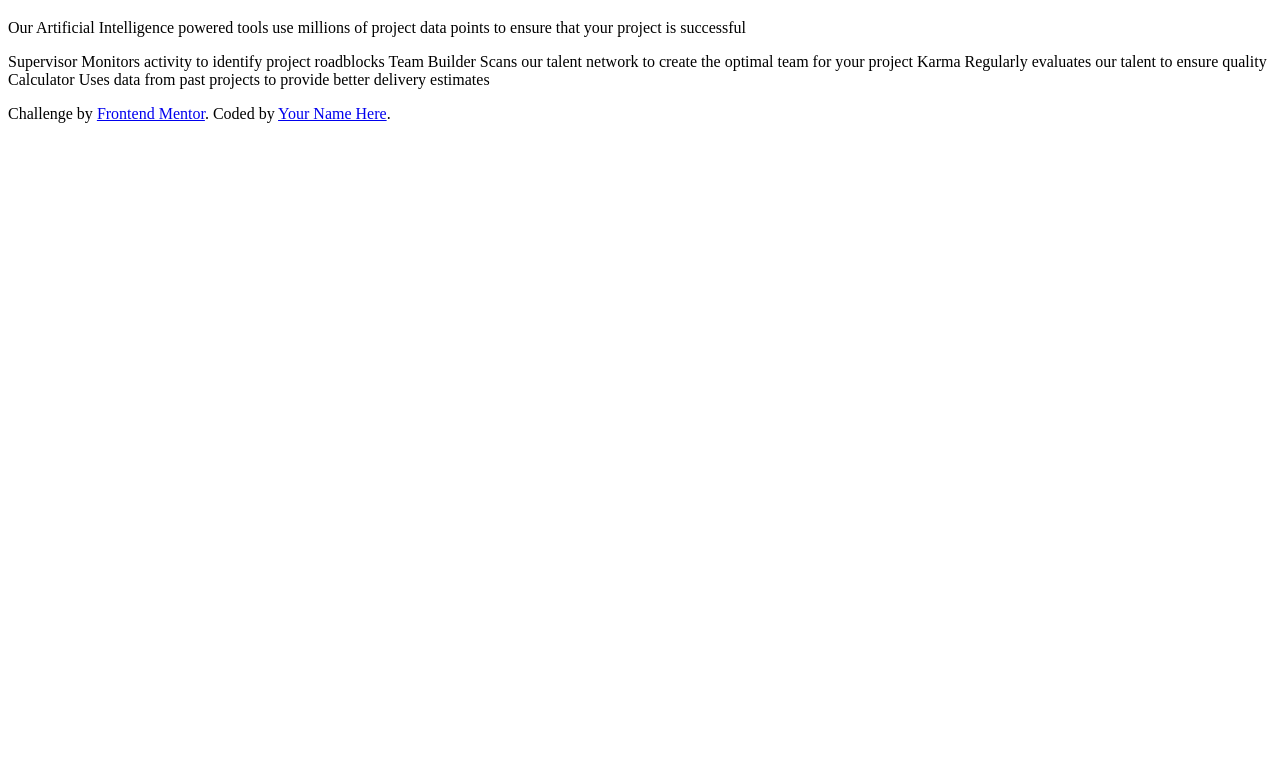
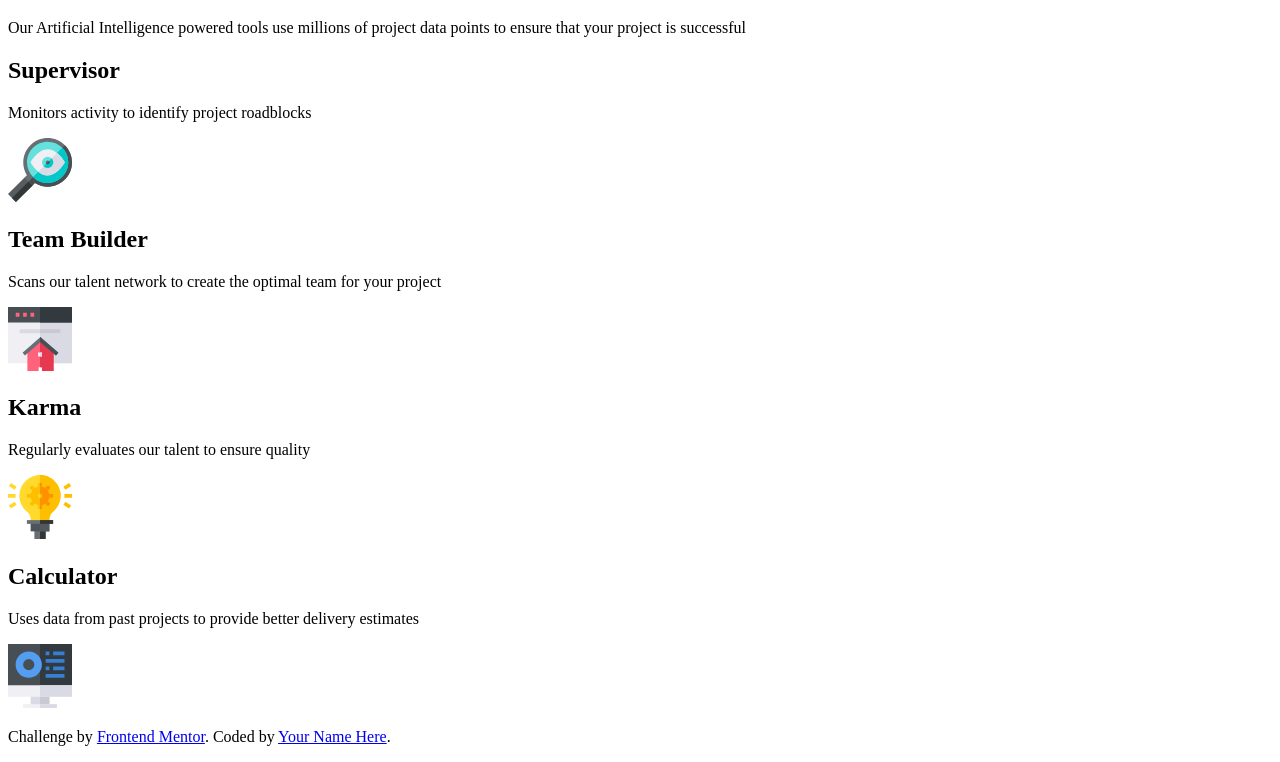
Before and after one commit to thelastmedici/JS_LEARNING, a plain HTML site: page four-card-feature-section/index.html in a window 1280 px wide. Shown: the part 61-823 px from the top of the page. Before the commit the page ends 800 px from the top, so only its background shows below. Drawn offline with Linux system fonts and the light colour scheme.

Commit message:
finished markup

```diff
--- a/four-card-feature-section/index.html
+++ b/four-card-feature-section/index.html
@@ -10,6 +10,7 @@
 </head>
 <body>
 
+  <div class="container">
     <header>
       <h1>
         Reliable, efficient delivery
@@ -19,29 +20,46 @@
         Our Artificial Intelligence powered tools use millions of project data points
         to ensure that your project is successful
       </p>
-
     </header>
 
+    <div class="supervisor">
+      <h2>Supervisor</h2>
+      <p>Monitors activity to identify project roadblocks</p>
+      <div class="image">
+        <img src="./images/icon-supervisor.svg" alt="supervisor image">
+      </div>
+    </div>
 
+    <div class="team-builder">
+      <h2>Team Builder</h2>
+      <p>Scans our talent network to create the optimal team for your project</p>
+      <div class="image">
+        <img src="./images/icon-team-builder.svg" alt="team-builder image">
+      </div>
+    </div>
 
-  Supervisor
-  Monitors activity to identify project roadblocks
+    <div class="karma">
+      <h2>Karma</h2>
+      <p>Regularly evaluates our talent to ensure quality</p>
+      <div class="image">
+        <img src="./images/icon-karma.svg" alt="karma">
+      </div>
+    </div>
 
-  Team Builder
-  Scans our talent network to create the optimal team for your project
+    <div class="calculator">
+      <h2>Calculator</h2>
+      <p>Uses data from past projects to provide better delivery estimates</p>
+      <div class="image">
+        <img src="./images/icon-calculator.svg" alt="calculator image">
+      </div>
 
-  Karma
-  Regularly evaluates our talent to ensure quality
-
-  Calculator
-  Uses data from past projects to provide better delivery estimates
-
-
+    </div>
     <footer>
       <p class="attribution">
         Challenge by <a href="https://www.frontendmentor.io?ref=challenge" target="_blank">Frontend Mentor</a>.
         Coded by <a href="#">Your Name Here</a>.
       </p>
     </footer>
+  </div>
 </body>
 </html>
```
Lines whose indentation alone changed are shown as unchanged.
